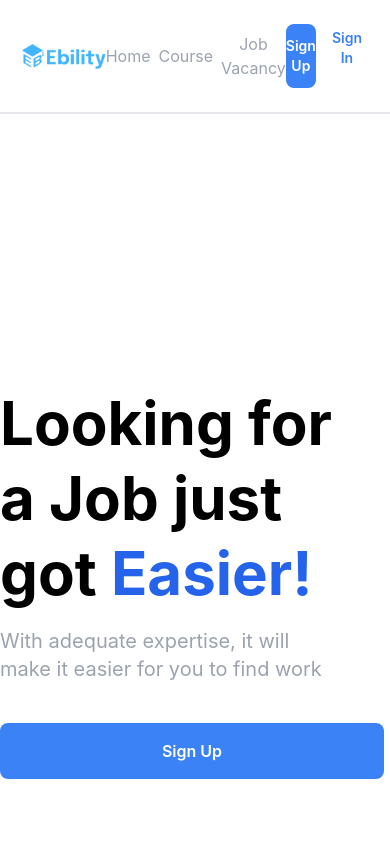
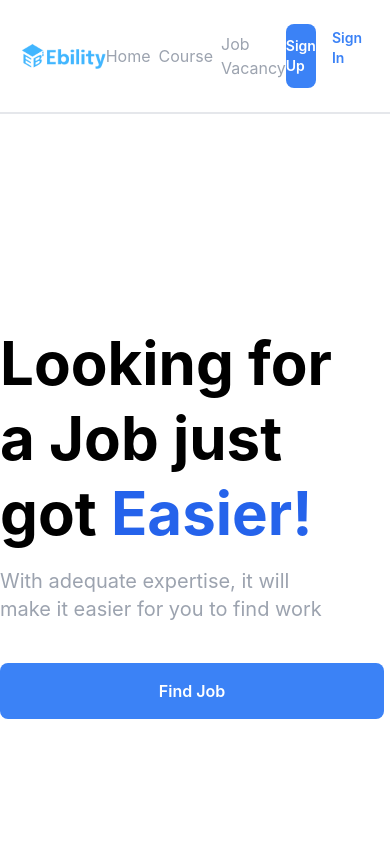
Before and after one commit to IrsyadRA/capsproject_feem7, a React (Create React App) app: page /job in a window 390 px wide. Shown: the top 844 px of the page. Built offline with nearby package versions, Linux system fonts and the light colour scheme.

Commit message:
Correcting Page Route

```diff
--- a/package.json
+++ b/package.json
@@ -26,7 +26,7 @@
     "build": "react-scripts build",
     "test": "react-scripts test",
     "eject": "react-scripts eject",
-    "lint": "eslint --fix --ext .js,.jsx,.tsx ."
+    "lint": "eslint --fix --ext .js,.jsx,.tsx,.ts ."
   },
   "eslintConfig": {
     "extends": [
--- a/src/App.js
+++ b/src/App.js
@@ -11,7 +11,7 @@ import { useSelector } from "react-redux"
 function App() {
   const getAccess = useSelector((state) => state.accessLogin)
   return (
-    <div className="App">
+    <div>
       <Switch>
         <Route path="/register">
           <RegisterPage />
@@ -19,11 +19,11 @@ function App() {
         <Route path="/login">
           <LoginPage />
         </Route>
-        <Route path="/detail/:id">
+        <Route path="/courses/:id">
           <DetailCoursePage />
         </Route>
         <Route path="/mycourse">
-          {getAccess?<MyCoursePage />:<Redirect to='/'/>}
+          {getAccess ? <MyCoursePage /> : <Redirect to='/' />}
         </Route>
         <Route path="/job">
           <JobVacancyPage />
--- a/src/components/CardList.tsx
+++ b/src/components/CardList.tsx
@@ -4,7 +4,7 @@ import { cardList } from "../types/component";
 const ListCard = ({cardlist}:{cardlist: cardList}) => {
     return (
         <div>
-            <Link className="w-72 text-left text-lg font-semibold" to={"detail/"+cardlist.id}>
+            <Link className="w-72 text-left text-lg font-semibold" to={"courses/"+cardlist.id}>
                 <div className="rounded-xl w-72 h-72 bg-gray-200 py-3.5 shadow-md">
                     <img src={cardlist.img} className="object-cover rounded-xl w-64 h-64 mx-auto" alt="/"/>
                 </div>
--- a/src/components/Navbar.js
+++ b/src/components/Navbar.js
@@ -1,8 +1,11 @@
 import React from "react";
-import { useSelector } from "react-redux";
+import { useSelector, useDispatch } from "react-redux";
 import { Link } from "react-router-dom";
-const Navbar = () => {
-  const accessLogin = useSelector((state) => state.accessLogin)
+import { accessLogin } from "../Store/actions";
+const Navbar = ({course}) => {
+  const accessLoginState = useSelector((state) => state.accessLogin)
+  const dispatch = useDispatch()
+  const handleAccess=()=>dispatch(accessLogin(false))
   return (
     <div className="w-screen border-b-2 bg-white">
       <div className="flex lg:py-2 lg:px-0 py-4 px-5 justify-between max-w-7xl lg:mx-auto items-center my-2">
@@ -12,15 +15,16 @@ const Navbar = () => {
         </div>
         {/* navigation */}
         <div className="flex items-center lg:gap-5 gap-2 ">
-          {accessLogin === false &&
+          {accessLoginState === false &&
             <Link
               to="/"
+              onClick={()=>window.scrollTo(0,0)}
               className="block active:text-blue-500 lg:text-lg text-gray-400 hover:border-b-2 hover:border-blue-500 hover:text-blue-500"
             >
               Home
             </Link>
           }
-          {accessLogin === true &&
+          {accessLoginState === true &&
             <Link
               to="/mycourse"
               className="block active:text-blue-500 lg:text-lg text-gray-400 hover:border-b-2 hover:border-blue-500 hover:text-blue-500"
@@ -30,6 +34,7 @@ const Navbar = () => {
           }
           <Link
             to="/"
+            onClick={course}
             className="block active:text-blue-500 lg:text-lg text-gray-400 hover:border-b-2 hover:border-blue-500 hover:text-blue-500"
           >
             Course
@@ -42,7 +47,7 @@ const Navbar = () => {
           </Link>
         </div>
         {/* btn or user */}
-        {accessLogin === false &&
+        {accessLoginState === false &&
           <div className="flex">
             <div className="flex lg:gap-5 gap-2">
               <Link className="bg-blue-500 lg:px-5 rounded-lg my-auto py-3 text-sm lg:text-base text-white font-semibold" to="/register">
@@ -54,11 +59,14 @@ const Navbar = () => {
             </div>
           </div>
         }
-        {accessLogin === true &&
+        {accessLoginState === true &&
           <div className="flex">
             <div className="flex gap-3 items-center">
               <img className="w-8" src="/icon/icon_user.png" alt="/"/>
               <p>irsyad@gmail.com</p>
+              <Link className="bg-red-500 lg:px-5 rounded-lg my-auto py-1 text-sm lg:text-base text-white" to="/" onClick={handleAccess}>
+                Logout
+              </Link>
             </div>
           </div>
         }
--- a/src/index.css
+++ b/src/index.css
@@ -1,4 +1,7 @@
 @tailwind base;
+html {
+  scroll-behavior: smooth;
+}
 @tailwind components;
 @tailwind utilities;
 body {
--- a/src/page/detailCourse.js
+++ b/src/page/detailCourse.js
@@ -81,9 +81,7 @@ const DetailCoursePage = () => {
                     <p className="text-justify pt-3">{dataObj.period}</p>
                 </div>
             </div>
-            <div>
-                <Footer />
-            </div>
+            <Footer />
         </div>
 
     )
--- a/src/page/jobVacancy.js
+++ b/src/page/jobVacancy.js
@@ -1,3 +1,4 @@
+import React, { useRef } from "react";
 import Button from "../components/Button";
 import InputText from "../components/InputBar"
 import { useState } from "react"
@@ -8,7 +9,8 @@ import Footer from "../components/Footer";
 
 const JobVacancyPage = () => {
     const [keyword, setKeyword] = useState('');
-
+    const listJobSection = useRef(null);
+    const executeScroll = () => listJobSection.current?.scrollIntoView()
     const handleKeyword = (e) => {
         setKeyword(e.target.value);
     }
@@ -18,21 +20,22 @@ const JobVacancyPage = () => {
             <div className="sticky top-0 left-0 right-0">
                 <Navbar />
             </div>
-            <div className="max-w-[1280px] mx-auto py-20">
+            <div className="max-w-[1280px] mx-auto py-5">
                 <div className="grid grid-flow-col grid-cols-12 gap-12 py-20">
                     <div className="flex flex-col items-start text-left py-20 my-8 col-span-8">
                         <h1 className="text-6xl text-black font-bold leading-tight">Looking for a Job just got <span className="text-blue-600">Easier!</span></h1>
                         <p className="text-xl text-gray-400 mt-4 font-medium-1">With adequate expertise, it will make it easier for you to find work</p>
                         <Button
-                            btnName="Sign Up"
+                            btnName="Find Job"
                             design="mt-10 mb-6 w-96 h-14 rounded-lg bg-blue-500 text-white font-semibold"
+                            click={executeScroll}
                         />
                     </div>
-
                     <div className="hidden sm:block col-span-8 col-start-9">
                         <img className="w-full" src="./icon/icon_job_vacancy.png" alt="/" />
                     </div>
                 </div>
+                <div className="pt-20 mb-20" ref={listJobSection}>
                     <div className="flex flex-row h-20 items-end mb-10">
                         <div className="w-1/2 text-left h-full pt-3">
                             <h6 className="text-blue-500 font-semibold">Job available</h6>
@@ -70,7 +73,8 @@ const JobVacancyPage = () => {
                         })}
                     </div>
                 </div>
-            <Footer/>
+            </div>
+            <Footer />
         </div>
     )
 }
--- a/src/page/listCourse.tsx
+++ b/src/page/listCourse.tsx
@@ -6,10 +6,12 @@ import data from "../Store/dataCourse"
 import { useState } from "react"
 import Navbar from "../components/Navbar";
 import {dataCourse} from "../types/component"
+import React from "react";
 
 const ListCoursePage = () => {
     const [keyword, setKeyword] = useState('');
-
+    const listCourseSection = React.useRef<HTMLInputElement>(null);
+    const executeScroll = () => listCourseSection.current?.scrollIntoView()
     const handleKeyword = (e: React.ChangeEvent<HTMLInputElement>) => {
         setKeyword(e.target.value);
     }
@@ -18,8 +20,10 @@ const ListCoursePage = () => {
     }
     return (
         <div className="relative">
-            <div className="sticky top-0 left-0 right-0">
-                <Navbar />
+             <div className="sticky top-0 left-0 right-0">
+                <Navbar
+                    course={executeScroll}
+                />
             </div>
             <div className="max-w-screen bg-sky-50">
                 <div className="max-w-[1280px] mx-auto">
@@ -31,7 +35,7 @@ const ListCoursePage = () => {
                                 btnName="Take Class"
                                 design="mt-10 mb-6 w-96 h-14 rounded-lg bg-blue-500 text-white font-semibold"
                                 testid="btn-browse-class"
-                                click={handlebtn}
+                                click={executeScroll}
                             />
                         </div>
                         <div className="hidden sm:block col-span-8 col-start-9">
@@ -40,7 +44,7 @@ const ListCoursePage = () => {
                     </div>
                 </div>
             </div>
-            <div className="max-w-6xl mx-auto my-40">
+            <div className="max-w-6xl mx-auto my-32">
                 <div className="text-center">
                     <p className="text-xl text-sky-500 font-bold">Course Scheme</p>
                     <h1 className="text-6xl text-black font-bold">How to Study at Ebility</h1>
@@ -77,7 +81,7 @@ const ListCoursePage = () => {
                 </div>
 
             </div>
-            <div className="max-w-screen-xl mx-auto mb-10">
+            <div className="max-w-screen-xl mx-auto mb-10 pt-20" ref={listCourseSection}>
                 <div className="flex flex-row h-20 items-end mb-10">
                     <div className="w-1/2 text-left h-full pt-3">
                         <h6 className="text-blue-500 font-semibold">Class available</h6>
```
Also changed, not shown: src/page/login.js (+6 -16 lines), 1 other file (tests, documents, lock files or other folders). Lines whose indentation alone changed are shown as unchanged.
